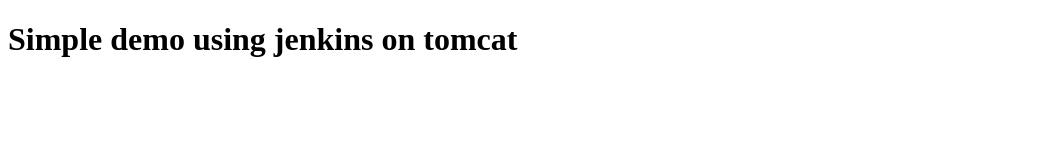
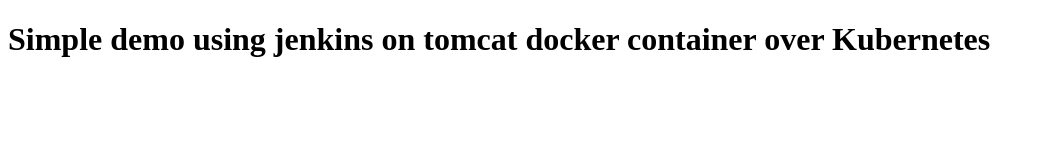
Before and after one commit to satishnathan/simpleDemo, a plain HTML site: page WebContent/index.html in a window 1280 px wide. Shown: the whole page, without its empty margins (0-1044 px from the left). Drawn offline with Linux system fonts and the light colour scheme.

Commit message:
Update index.html

```diff
--- a/WebContent/index.html
+++ b/WebContent/index.html
@@ -5,6 +5,6 @@
 <title>simpleDemo</title>
 </head>
 <body>
-<h1>Simple demo using jenkins on tomcat</h1>
+<h1>Simple demo using jenkins on tomcat docker container over Kubernetes</h1>
 </body>
 </html>
```
